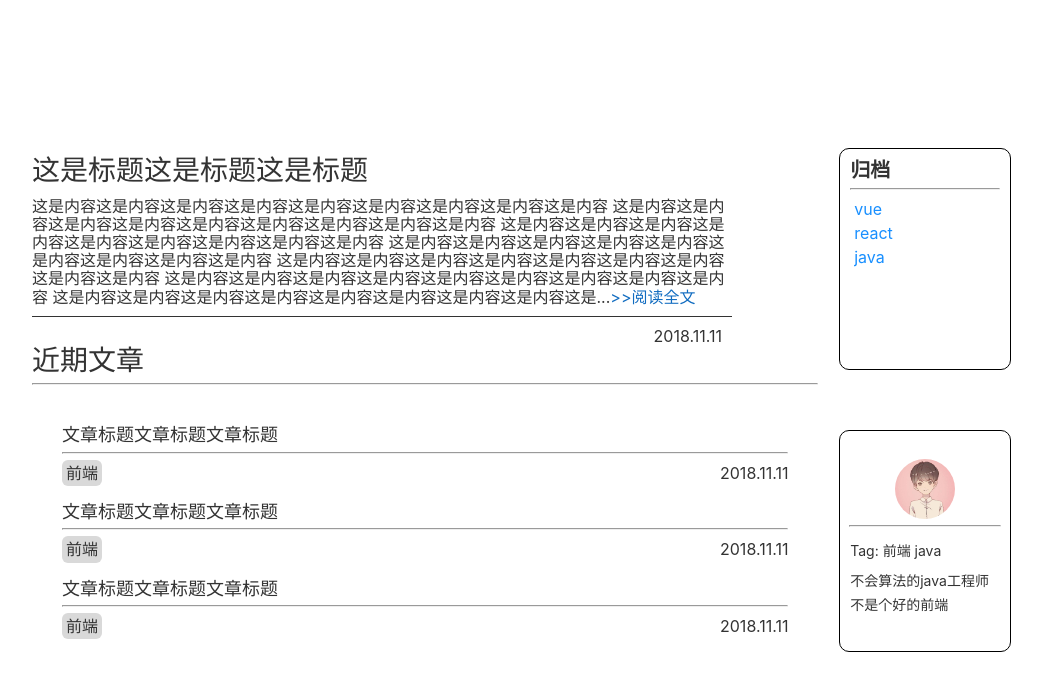
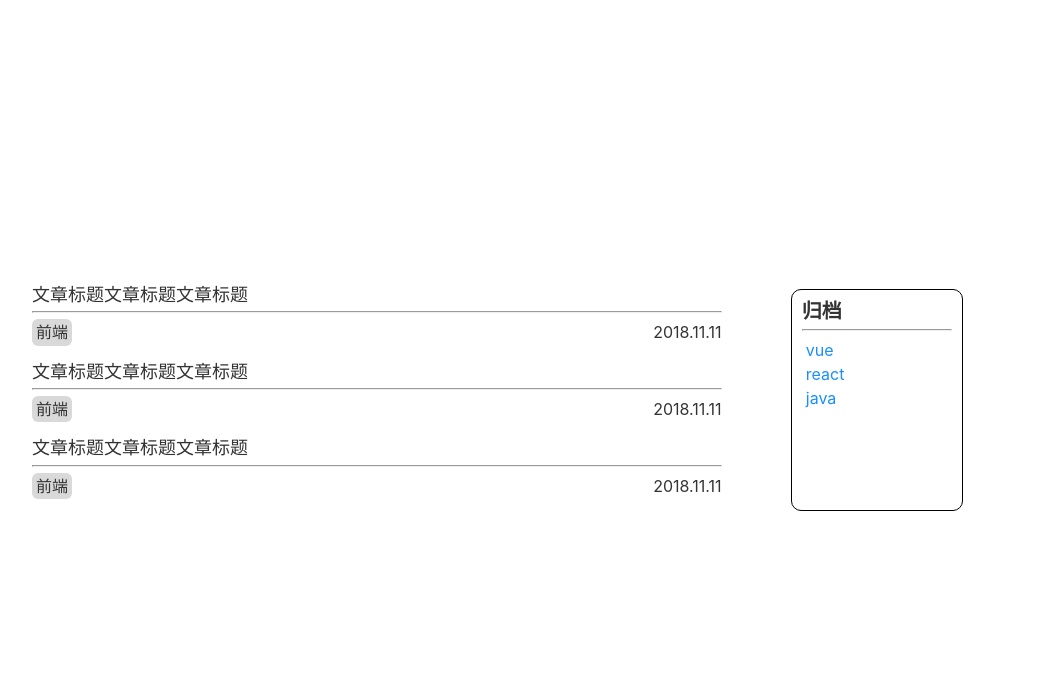
Before and after one commit to TingLen/react-blog, a React (Create React App) app: page /categories/java in a window 1280 px wide. Shown: the top 690 px of the page, without its empty margins (118-1160 px from the left). Built offline with nearby package versions, Linux system fonts and the light colour scheme.

Commit message:
完成categories归档页面布局。

```diff
--- a/src/App.css
+++ b/src/App.css
@@ -1,3 +1,17 @@
 .App{
     width: 1000px;
 }
+.App .page{
+    display: flex;
+}
+.App .page_main{
+    padding: 10px;
+    flex-grow: 4;
+}
+.App .page_slider{
+    flex-grow: 1;
+    display: flex;
+    flex-direction: column;
+    justify-content: center;
+    align-items: center;
+}
--- a/src/App.js
+++ b/src/App.js
@@ -1,5 +1,6 @@
 import React from 'react'
 import Home from './pages/home'
+import Categories from './pages/categories'
 import './App.css'
 import {BrowserRouter as Router,Route} from 'react-router-dom'
 
@@ -8,7 +9,8 @@ class App extends React.Component {
         return (
             <Router>
                 <div className="App">
-                    <Route path="/" component={Home} />
+                    <Route path="/" exact component={Home} />
+                    <Route path="/categories/:category" component={Categories}/>
                 </div>
             </Router>
         );
--- a/src/components/TagNav/TagNav.js
+++ b/src/components/TagNav/TagNav.js
@@ -9,9 +9,9 @@ class TagNav extends React.Component {
                 <h1 className="TagNav_title">归档</h1>
                 <hr/>
                 <ul className="TagNav_list">
-                    <li><Link to="/">vue</Link></li>
-                    <li><Link to="/">react</Link></li>
-                    <li><Link to="/">java</Link></li>
+                    <li><Link to="/categories/vue">vue</Link></li>
+                    <li><Link to="/categories/react">react</Link></li>
+                    <li><Link to="/categories/java">java</Link></li>
                 </ul>
             </div>
 
--- /dev/null
+++ b/src/pages/categories/Categories.css
@@ -0,0 +1,6 @@
+.categories_main{
+    flex-grow: 4;
+}
+.categories_slider{
+    flex-grow: 1;
+}
--- /dev/null
+++ b/src/pages/categories/index.js
@@ -0,0 +1,22 @@
+import React from 'react'
+import './Categories.css'
+import ArticlesList from '../../components/ArticlesList/ArticlesList'
+
+import TagNav from '../../components/TagNav/TagNav'
+
+class Categories extends React.Component {
+    render() {
+        return (
+            <div className="categories page">
+                <div className="categories_main page_main">
+                    <ArticlesList/>
+                </div>
+                <div className="categories_slider page_slider">
+                    <TagNav/>
+                </div>
+            </div>
+        )
+    }
+}
+
+export default Categories
--- a/src/pages/home/Home.css
+++ b/src/pages/home/Home.css
@@ -1,10 +1,7 @@
-.home{
-    display: flex;
-}
-.home .home_main{
+/* .home .home_main{
     padding: 10px;
     flex-grow: 4;
-}
+} */
 .home .home_main .last_title{
     font-weight: 500;
     font-size: 28px;
@@ -15,11 +12,11 @@
     padding: 0px 30px;
 }
 .home .home_sider{
-    flex-grow: 1;
-    display: flex;
+    /* flex-grow: 1; */
+    /* display: flex;
     flex-direction: column;
     justify-content: center;
-    align-items: center;
+    align-items: center; */
 }
 .home .home_sider .sider_nav{
     margin-bottom: 60px;
--- a/src/pages/home/index.js
+++ b/src/pages/home/index.js
@@ -8,8 +8,8 @@ import LastArticle from '../../components/LastArticle/LastArticle'
 class Home extends React.Component {
     render() {
         return (
-            <div className="home">
-                <div className="home_main">
+            <div className="home page">
+                <div className="home_main page_main">
                     <LastArticle/>
                     <h1 className="last_title">近期文章</h1>
                     <hr></hr>
@@ -17,7 +17,7 @@ class Home extends React.Component {
                         <ArticlesList/>
                     </div>
                 </div>
-                <div className="home_sider">
+                <div className="home_sider page_slider">
                     <div className="sider_nav">
                          <TagNav/>
                     </div>
```
Also changed, not shown: src/pages/list/index.js (deleted, +0 -12 lines).
